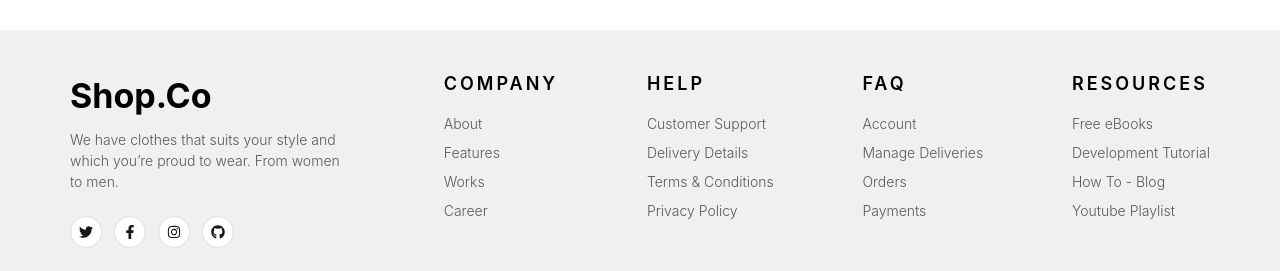
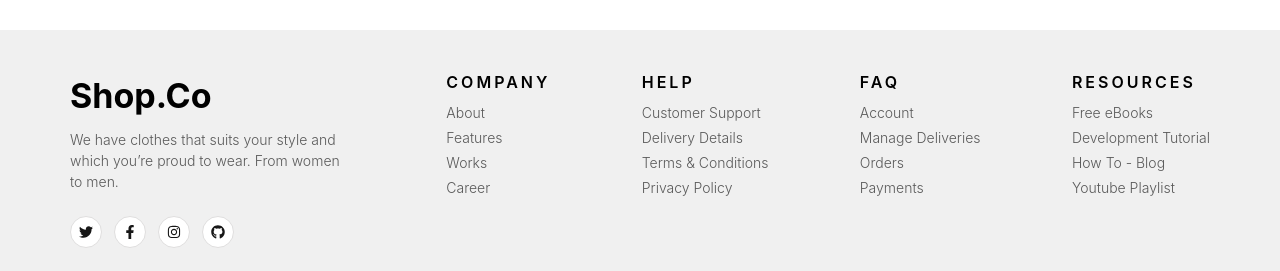
Before and after one commit to Sahar-Jw/Shop.Co, a React (Vite) app: page / in a window 1280 px wide. Shown: the part 2722-2993 px from the top of the page. Built offline with nearby package versions, Linux system fonts and the light colour scheme; no server answers; a web font is replaced by a local one.

Commit message:
changed footer

```diff
--- a/src/components/Footer/Footer.jsx
+++ b/src/components/Footer/Footer.jsx
@@ -22,11 +22,11 @@ export default function Footer() {
                         }
                     </div>
                 </div>
-                <div className="mb-10 lg:mb-0">
-                    <h1 className="text-[18px] font-semibold " style={{ letterSpacing: '3px' }}>
+                <div className="mb-5 lg:mb-0">
+                    <h1 className="text-[16px] font-semibold " style={{ letterSpacing: '3px' }}>
                         COMPANY
                     </h1>
-                    <ul className="mt-4 flex flex-col gap-2 text-[14px] font-light">
+                    <ul className="mt-2 flex flex-col gap-1 text-[14px] font-light">
                         <a href="#" className="w-max">
                             <li className="cursor-pointer text-[#595959] hover:text-black transition-all duration-300">
                                 About
@@ -49,11 +49,11 @@ export default function Footer() {
                         </a>
                     </ul>
                 </div>
-                <div className="mb-10 lg:mb-0">
-                    <h1 className="text-[18px] font-semibold " style={{ letterSpacing: '3px' }}>
+                <div className="mb-5 lg:mb-0">
+                    <h1 className="text-[16px] font-semibold " style={{ letterSpacing: '3px' }}>
                         HELP
                     </h1>
-                    <ul className="mt-4 flex flex-col gap-2 text-[14px] font-light">
+                    <ul className="mt-2 flex flex-col gap-1 text-[14px] font-light">
                         <a href="#" className="w-max">
                             <li className="cursor-pointer text-[#595959] hover:text-black transition-all duration-300">
                                 Customer Support
@@ -76,11 +76,11 @@ export default function Footer() {
                         </a>
                     </ul>
                 </div>
-                <div className="mb-10 lg:mb-0">
-                    <h1 className="text-[18px] font-semibold " style={{ letterSpacing: '3px' }}>
+                <div className="mb-5 lg:mb-0">
+                    <h1 className="text-[16px] font-semibold " style={{ letterSpacing: '3px' }}>
                         FAQ
                     </h1>
-                    <ul className="mt-4 flex flex-col gap-2 text-[14px] font-light">
+                    <ul className="mt-2 flex flex-col gap-1 text-[14px] font-light">
                         <a href="#" className="w-max">
                             <li className="cursor-pointer text-[#595959] hover:text-black transition-all duration-300">
                                 Account
@@ -104,10 +104,10 @@ export default function Footer() {
                     </ul>
                 </div>
                 <div className="">
-                    <h1 className="text-[18px] font-semibold " style={{ letterSpacing: '3px' }}>
+                    <h1 className="text-[16px] font-semibold " style={{ letterSpacing: '3px' }}>
                         RESOURCES
                     </h1>
-                    <ul className="mt-4 flex flex-col gap-2 text-[14px] font-light">
+                    <ul className="mt-2 flex flex-col gap-1 text-[14px] font-light">
                         <a href="#" className="w-max">
                             <li className="cursor-pointer text-[#595959] hover:text-black transition-all duration-300">
                                 Free eBooks
```
